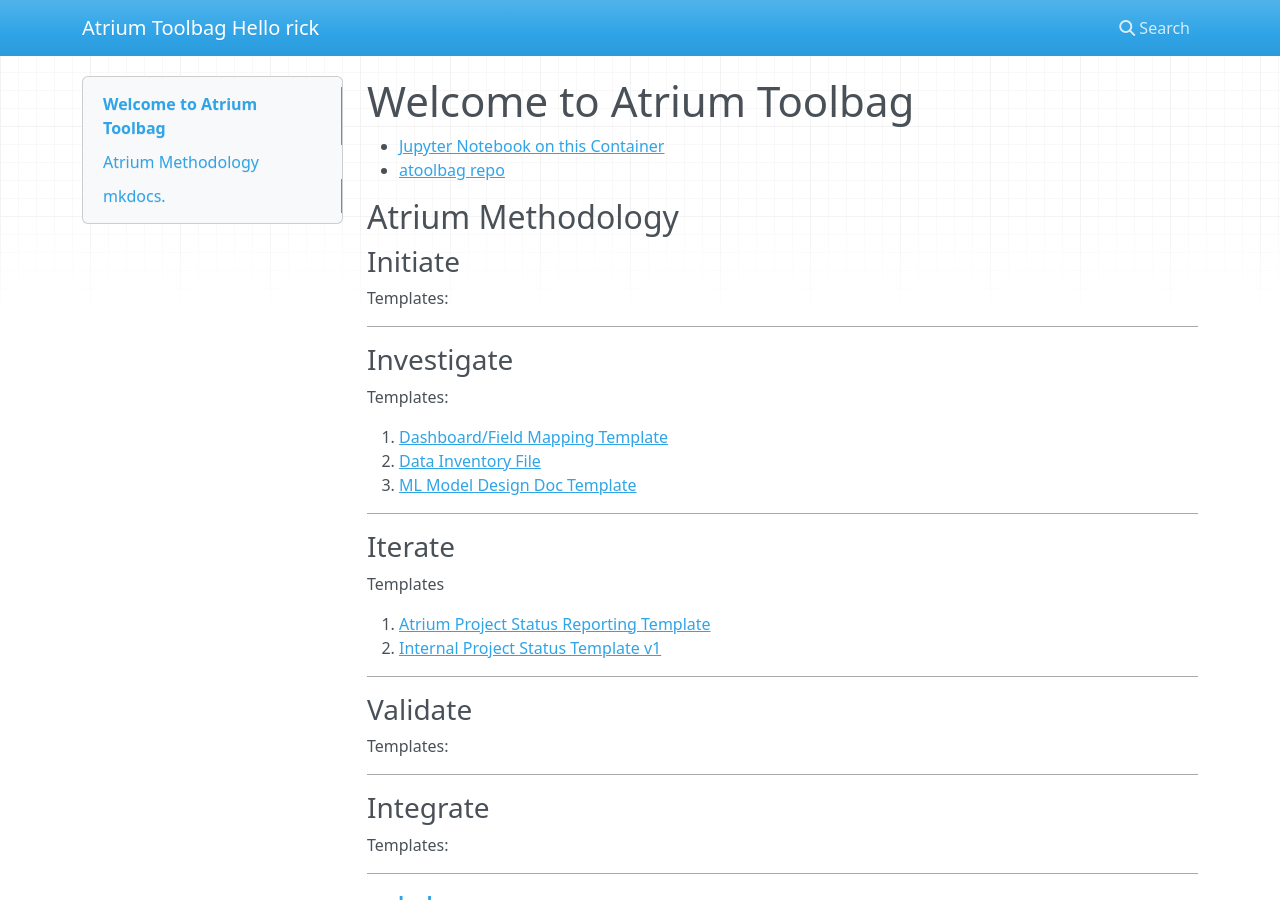
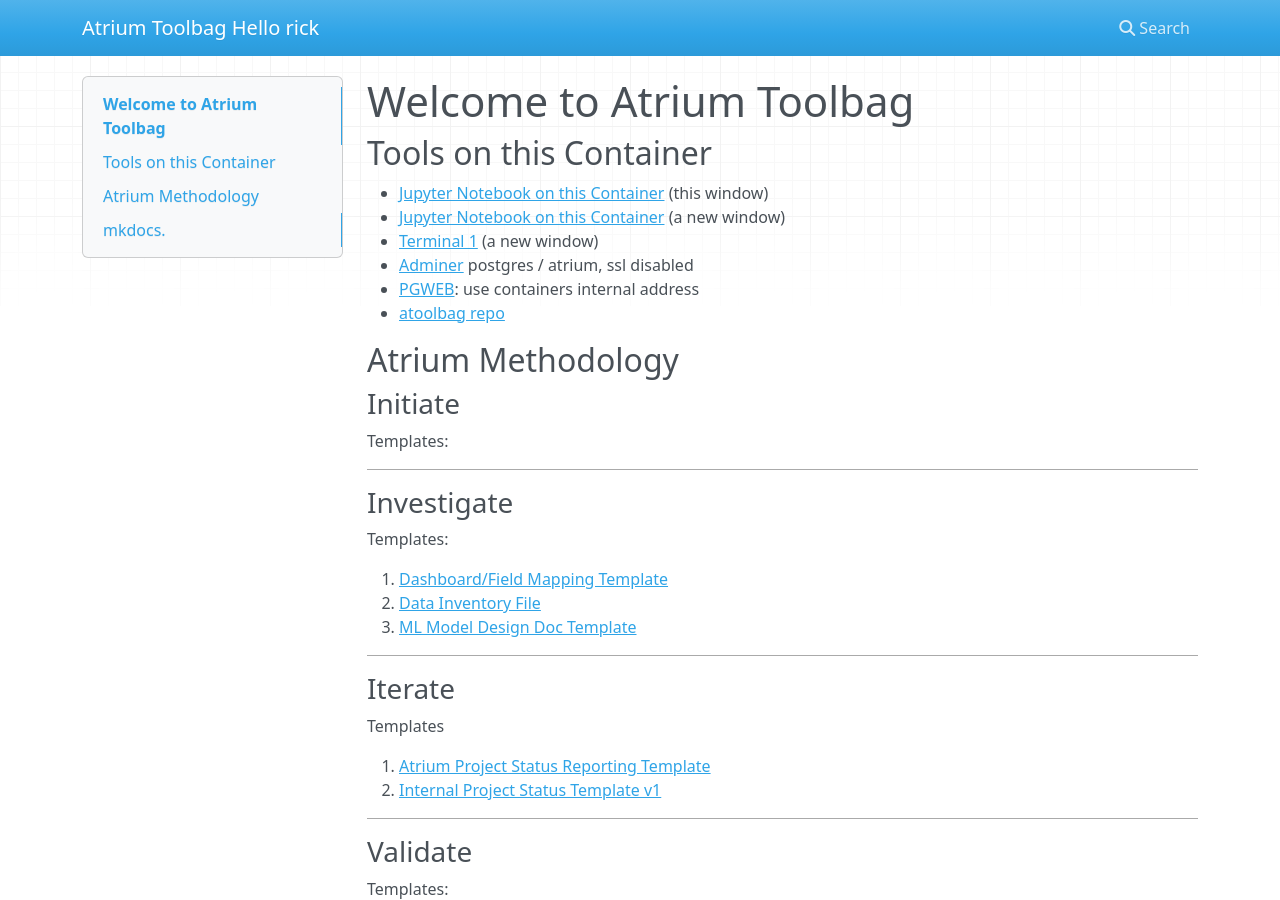
Before and after one commit to kbowerma/adocs, an MkDocs documentation site: the page built from docs/index.md, in a window 1280 px wide and 900 px high. Built offline with MkDocs 1.6.1, drawn with Linux system fonts in a browser that asks for light colours; nearby versions of some CDN libraries.

Commit message:
links added

```diff
--- a/docs/index.md
+++ b/docs/index.md
@@ -1,6 +1,13 @@
 # Welcome to Atrium Toolbag
 
-* [Jupyter Notebook on this Container](http://localhost:8888)
+
+
+## Tools on this Container
+* [Jupyter Notebook on this Container](http://localhost:8888) (this window)
+* <a href="http://localhost:8888" target="_blank">Jupyter Notebook on this Container</a> (a new window)
+* <a href="http://localhost:8888/terminals/1" target="_blank">Terminal 1</a> (a new window)
+* <a href="http://localhost:8080" target="_blank">Adminer</a> postgres / atrium, ssl disabled
+* <a href="http://localhost:8081" target="_blank">PGWEB</a>: use containers internal address
 * [atoolbag repo](http://github.com/kbowerma/atoolbag)
 
 ## Atrium Methodology
```
